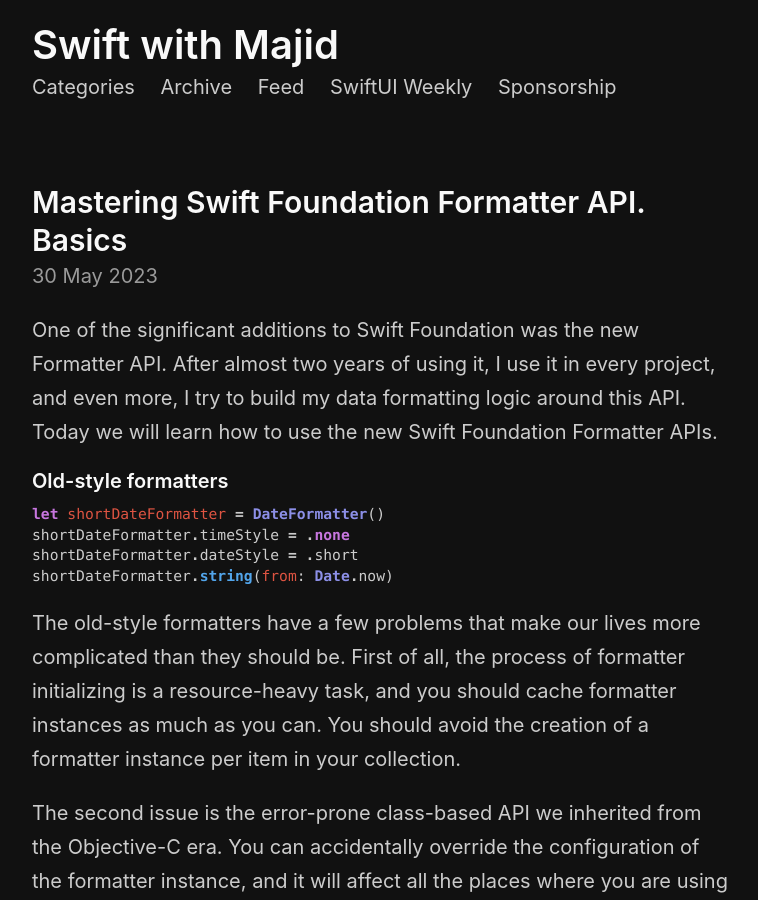
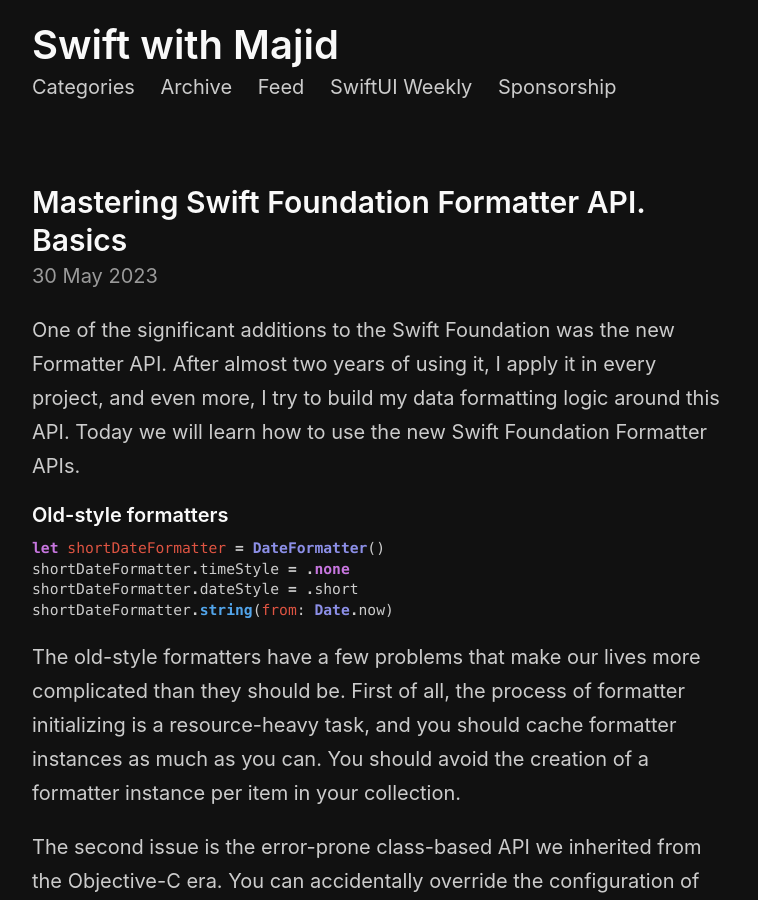
Before and after one commit to mecid/mecid.github.io, a Jekyll site: the page built from _posts/2023-05-30-mastering-swift-foundation-formatter-api-basics.md, in a window 1280 px wide and 900 px high. Shown: the whole window, without its empty margins (258-1016 px from the left). Built offline with Jekyll 4.4.1, drawn with Linux system fonts in a browser that asks for light colours.

Commit message:
intro in formatter post improved

```diff
--- a/_posts/2023-05-30-mastering-swift-foundation-formatter-api-basics.md
+++ b/_posts/2023-05-30-mastering-swift-foundation-formatter-api-basics.md
@@ -5,7 +5,7 @@
 image: /public/swift.png
 ---
 
-One of the significant additions to Swift Foundation was the new Formatter API. After almost two years of using it, I use it in every project, and even more, I try to build my data formatting logic around this API. Today we will learn how to use the new Swift Foundation Formatter APIs.
+One of the significant additions to the Swift Foundation was the new Formatter API. After almost two years of using it, I apply it in every project, and even more, I try to build my data formatting logic around this API. Today we will learn how to use the new Swift Foundation Formatter APIs.
 
 {% include friends.html %}
 
```
